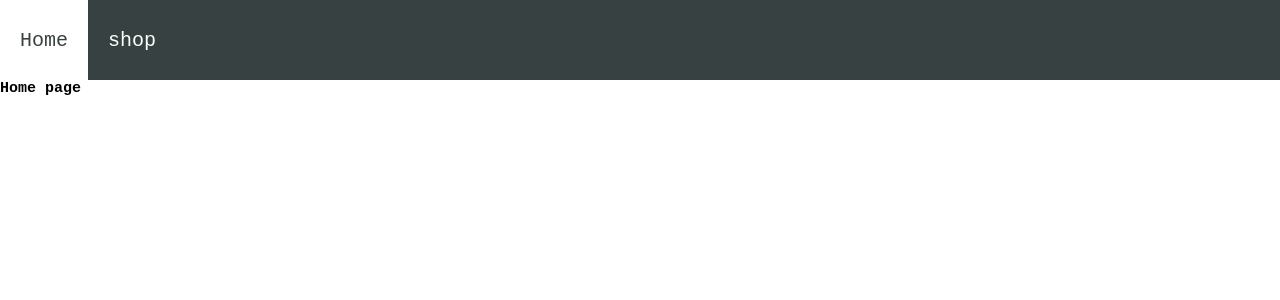
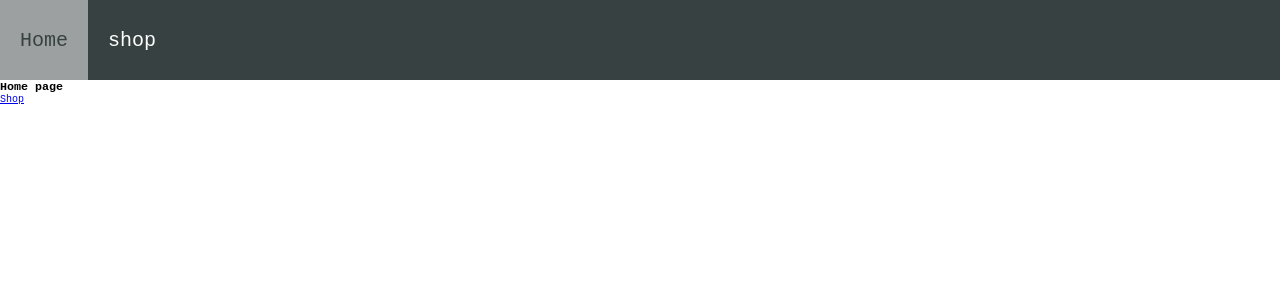
Before and after one commit to mojotron/shopping-cart, a React (Create React App) app: page / in a window 1280 px wide. Shown: the top 300 px of the page. Built offline with nearby package versions, Linux system fonts and the light colour scheme.

Commit message:
Finish router set up

```diff
--- a/src/App.js
+++ b/src/App.js
@@ -1,23 +1,44 @@
 import React from "react";
-import { BrowserRouter, Routes, Route, Link } from "react-router-dom";
+import { BrowserRouter, Routes, Route, Link, Outlet } from "react-router-dom";
+import Layout from "./pages/Layout";
 import Home from "./pages/Home";
 import Shop from "./pages/Shop";
+import Product from "./pages/Product";
 import Error from "./pages/Error";
-import Navbar from "./components/Navbar";
+import Cart from "./pages/Cart";
+import ProtectedRoute from "./pages/ProtectedRoute";
 
 function App() {
   return (
-    <div className="App">
-      <BrowserRouter>
-        <Navbar />
+    <BrowserRouter>
+      <Routes>
+        <Route path="/" element={<Layout />}>
+          <Route index element={<Home />} />
 
-        <Routes>
-          <Route path="/" element={<Home />} />
-          <Route path="/shop" element={<Shop />} />
-          <Route path="*" element={<Error />} />
-        </Routes>
-      </BrowserRouter>
-    </div>
+          <Route
+            path="shop"
+            element={
+              <div>
+                <Outlet />
+              </div>
+            }
+          >
+            <Route index element={<Shop />} />
+            <Route path=":itemId" element={<Product />} />
+          </Route>
+
+          <Route
+            path="cart"
+            element={
+              <ProtectedRoute>
+                <Cart />
+              </ProtectedRoute>
+            }
+          />
+        </Route>
+        <Route path="*" element={<Error />} />
+      </Routes>
+    </BrowserRouter>
   );
 }
 
--- a/src/components/Navbar.js
+++ b/src/components/Navbar.js
@@ -1,17 +1,28 @@
 import React from "react";
-import { Link } from "react-router-dom";
+import { NavLink } from "react-router-dom";
 import "../styles/Navbar.css";
 
 const Navbar = () => {
   return (
     <nav className="Navbar">
       <ul className="Navbar__list">
-        <Link to="/" className="Navbar__item">
+        <NavLink
+          to="/"
+          // TODO active is already in use add better solution
+          className={({ isActive }) =>
+            isActive ? "Navbar__item active" : "Navbar__item"
+          }
+        >
           Home
-        </Link>
-        <Link to="/shop" className="Navbar__item">
+        </NavLink>
+        <NavLink
+          to="/shop"
+          className={({ isActive }) =>
+            isActive ? "Navbar__item active" : "Navbar__item"
+          }
+        >
           shop
-        </Link>
+        </NavLink>
       </ul>
     </nav>
   );
--- /dev/null
+++ b/src/pages/Cart.js
@@ -0,0 +1,9 @@
+const Cart = () => {
+  return (
+    <div>
+      <h1>CART</h1>
+    </div>
+  );
+};
+
+export default Cart;
--- a/src/pages/Error.js
+++ b/src/pages/Error.js
@@ -1,9 +1,12 @@
 import React from "react";
+import { Link } from "react-router-dom";
 
 const Error = () => {
   return (
     <section>
-      <h1>Error page</h1>
+      <h1>404</h1>
+      <h2>Page not Found</h2>
+      <Link to="/">back to home</Link>
     </section>
   );
 };
--- a/src/pages/Home.js
+++ b/src/pages/Home.js
@@ -1,9 +1,11 @@
 import React from "react";
+import { Link } from "react-router-dom";
 
 const Home = () => {
   return (
     <section>
       <h1>Home page</h1>
+      <Link to="/shop">Shop</Link>
     </section>
   );
 };
--- /dev/null
+++ b/src/pages/Layout.js
@@ -0,0 +1,15 @@
+import { Outlet } from "react-router-dom";
+import Navbar from "../components/Navbar";
+
+const Layout = () => {
+  return (
+    <>
+      <Navbar />
+      <section>
+        <Outlet />
+      </section>
+    </>
+  );
+};
+
+export default Layout;
--- /dev/null
+++ b/src/pages/Product.js
@@ -0,0 +1,21 @@
+import { useEffect } from "react";
+import { Link, useParams } from "react-router-dom";
+
+const Product = () => {
+  const { itemId } = useParams();
+
+  useEffect(() => {
+    fetch(`https://fortnite-api.com/v2/cosmetics/br/${itemId}`)
+      .then((res) => res.json())
+      .then((data) => console.log(data));
+  });
+
+  return (
+    <div>
+      <h3>Product {itemId}</h3>
+      <Link to="/shop">back to shop</Link>
+    </div>
+  );
+};
+
+export default Product;
--- /dev/null
+++ b/src/pages/ProtectedRoute.js
@@ -0,0 +1,11 @@
+const ProtectedRoute = ({ children }) => {
+  return (
+    // need some condition for exit with props TODO cart flag
+    <div>
+      <p>Protected</p>
+      {children}
+    </div>
+  );
+};
+
+export default ProtectedRoute;
--- a/src/pages/Shop.js
+++ b/src/pages/Shop.js
@@ -1,4 +1,5 @@
 import React, { useEffect, useState } from "react";
+import { Link } from "react-router-dom";
 
 const Shop = () => {
   const [items, setItems] = useState([]);
@@ -8,19 +9,21 @@ const Shop = () => {
       .then((response) => response.json())
       .then((data) => {
         console.log(data);
-        setItems(data.data.items);
+        setItems(data.data.items.filter((item) => item.name !== "TBD"));
       });
   }, []);
 
   return (
     <section>
-      <h1>Shop page</h1>
-      {items.map((ele) => (
-        <img
-          src={ele.images.featured || ele.images.icon}
-          style={{ height: "100px" }}
-        />
-      ))}
+      <h2>Shop</h2>
+      {items.map((item) => {
+        return (
+          <div key={item.id}>
+            <img src={item.images.smallIcon} />
+            <Link to={`/shop/${item.id}`}>{item.name}</Link>
+          </div>
+        );
+      })}
     </section>
   );
 };
--- a/src/styles/index.css
+++ b/src/styles/index.css
@@ -21,3 +21,6 @@ body {
   height: inherit;
   width: inherit;
 }
+.active {
+  opacity: 0.5;
+}
```
